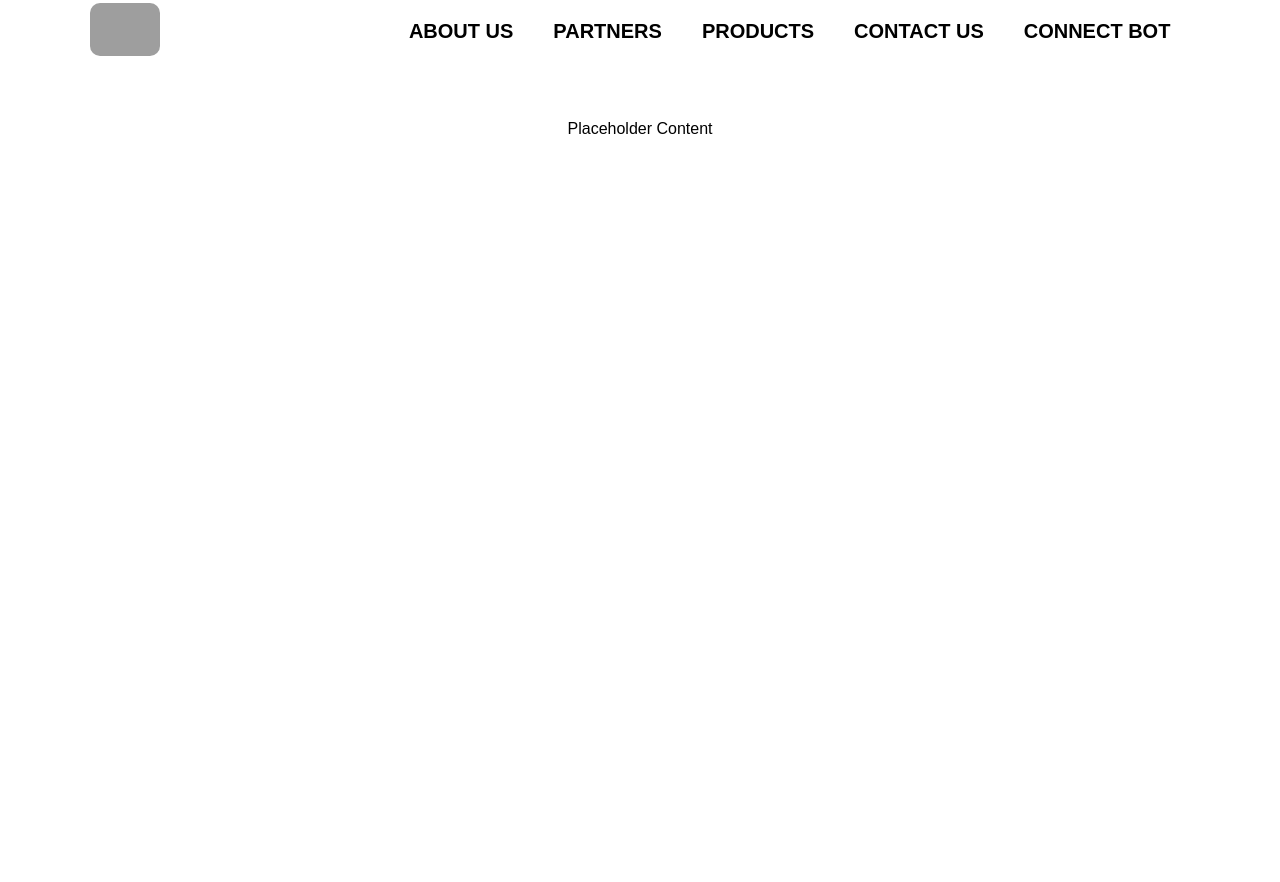
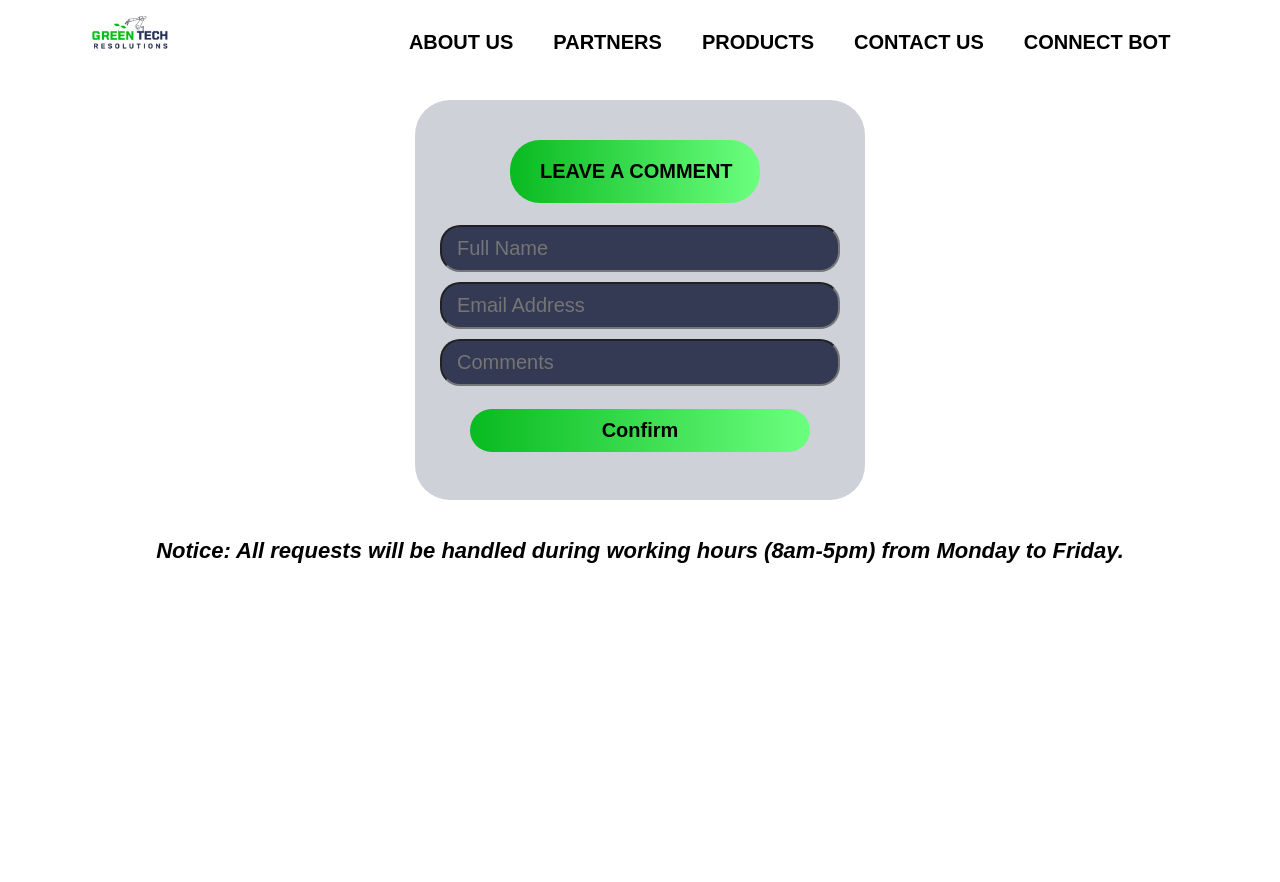
Before and after one commit to leathumbiran02/GreenTechResolutions, a PHP site: page /contact_us.php in a window 1280 px wide. After the commit the page ends 563 px from the top, so only its background shows below. Run offline with PHP 8.4, Linux system fonts and the light colour scheme; grey boxes are pictures that could not be loaded.

Commit message:
Added the contact us form, addressed errors and did styling.

```diff
--- a/greentech_resolutions/contact_us.php
+++ b/greentech_resolutions/contact_us.php
@@ -12,8 +12,83 @@
         <link rel="stylesheet" href="style.css">
 
         <style>
-            .hero{ /* Centering the text: */
-                text-align: center;
+            p{
+                margin-top: 20px;
+                color: black;
+                font-size: 22px;
+                font-weight: bold;
+            }
+            .form-box{ /* For the form */
+                width: 450px;
+                height:400px;
+                position: relative;
+                margin: 0 auto;
+                background-color: #CED1D8;
+                border-radius: 35px;
+                padding: 5px;
+                overflow: hidden;
+            }
+            .register_login_btn_box{
+                width: 260px;
+                margin: 35px auto;
+                position: relative;
+                box-shadow: none;
+                border-radius: 30px;
+            }
+            .toggle_register_login_btn{
+                padding: 20px 30px;
+                cursor: pointer;
+                background: transparent;
+                border: 0;
+                outline: none;
+                position: relative;
+                color: #000000;
+                font-weight: bold;
+                font-size: 20px;
+                text-transform: uppercase;
+            }
+            #btn{
+                top:0;
+                left: 0;
+                position: absolute;
+                width: 250px;
+                height: 100%;
+                background: linear-gradient(to right, #09BA20, #6cff7f);
+                border-radius: 30px;
+                transition: .5s;
+            }
+            .login_input_group{
+                top:120px;
+                position: absolute;
+                width: 400px;
+                transition: .5s;
+            }
+            .login_input_group input{
+                color: #ffffff;
+                font-size: 20px;
+            }
+            .input_field{
+                width:100%;
+                padding: 10px 15px;
+                margin: 5px 20px;
+                border-radius: 20px;
+                outline: none;
+                background-color: #343A54;
+                color: #ffffff;
+            }
+            .submit_btn{
+                width: 85%;
+                padding: 10px 30px;
+                cursor: pointer;
+                display: block;
+                margin: 0 50px;
+                background: linear-gradient(to right, #09BA20, #6cff7f);
+                color: #000000;
+                font-weight: bolder;
+                font-size: 20px;
+                border: 0;
+                outline: none;
+                border-radius: 30px;
             }
         </style>
     </head>
@@ -24,9 +99,31 @@
                 include 'menu.php';
             ?>
         </header>
+        <div class="form_page"> <!-- The body of the page: -->
+            <div class="form-box">
+                <div class="register_login_btn_box">
+                    <div id="btn"></div>
+                    <button type="button" class="toggle_register_login_btn">Leave A Comment</button>
+                </div>
 
-        <div class="hero">
-            <p>Placeholder Content</p>
+                <form class="login_input_group" id="contact_us" name = "contact_us" action="contact_us.php" method="POST" onsubmit = "return(validate_contact_us());">
+                    <!-- Full Name: -->
+                    <input type = "text" class="input_field" name = "full_name" placeholder = "Full Name"/>
+                    <!-- Email Address: -->
+                    <input type = "email" class="input_field" name = "email" placeholder = "Email Address"/>
+                    <!-- Comments: -->
+                    <input type = "text" class="input_field" name = "comments" placeholder = "Comments"/><br><br>
+                    <!-- Button to submit the details to the database: -->
+                    <button type="submit" name="contact_us_submit" class="submit_btn">Confirm</button>
+                </form>
+            </div>
+            <footer> <!-- Have a notice appear at the bottom of the page: -->
+                <div class="center-text">
+                    <br><p><i>Notice: All requests will be handled during working hours (8am-5pm) from Monday to Friday.</i></p>
+                </div>
+            </footer>
         </div>
+        <!--Use an external javascript file named validate.js to validate the form:-->
+        <script src="validate.js"></script>
     </body>
 </html>
--- a/greentech_resolutions/menu.php
+++ b/greentech_resolutions/menu.php
@@ -1,10 +1,10 @@
 <!-- This will be the code for the menu that appears on all pages in the website: -->
 
 <!-- Adding a logo that navigates to the dashboard page when logged in: -->
-<?php if(isset($_SESSION['user']) && $_SESSION['user'] == true): ?>
-    <a href="dashboard.php"><img class="logo" src="images/logo.jpg" alt="GreenTechResolutions"></a>
+<?php if(isset($_SESSION['users']) && $_SESSION['users'] == true): ?>
+    <a href="dashboard.php"><img class="logo" src="images/gtr-logo.png" alt="GreenTechResolutions"></a>
 <?php else: ?> <!-- Logo to navigate to the about us page when not logged in: -->
-    <a href="about_us.php"><img class="logo" src="images/logo.jpg" alt="GreenTechResolutions"></a>
+    <a href="about_us.php"><img class="logo" src="images/gtr-logo.png" alt="GreenTechResolutions"></a>
 <?php endif; ?>
 
 <!--Creating a clickable menu that navigates to the various pages:-->
--- a/greentech_resolutions/style.css
+++ b/greentech_resolutions/style.css
@@ -29,7 +29,7 @@ header .logo{ /* Styling the logo */
     font-weight: bolder;
     font-size: 25px;
     color: #09BA20;
-    width:70px;
+    width:80px;
     height:auto;
     border-radius: 10px;
 }
@@ -142,7 +142,7 @@ header label{
 /* Styling for the login and register form:*/
 .form-box{ /* For the form */
     width: 450px;
-    height:600px;
+    height:550px;
     position: relative;
     margin: 0 auto;
     background-color: #CED1D8;
--- a/greentech_resolutions/validate.js
+++ b/greentech_resolutions/validate.js
@@ -1,31 +1,3 @@
-//Validate the contact us form before sending the details to the database:
-function contactValidate()
-{
-    if(document.contactus.firstname.value.trim() == ""){//If First Name is empty:
-        alert("Please enter your first name");
-        document.contactus.firstname.focus();
-        return false;
-    }
-
-    if(document.contactus.lastname.value.trim() == ""){//If Last Name is empty:
-        alert("Please enter your last name");
-        document.contactus.lastname.focus();
-        return false;
-    }
-
-    if(document.contactus.email.value.trim() == ""){ //If Email is empty:
-        alert("Please enter your email address");
-        document.contactus.email.focus();
-        return false;
-    }
-
-    if(document.contactus.comments.value.trim() == ""){ //If Comments are empty:
-        alert("Please enter any comments or suggestions");
-        document.contactus.comments.focus();
-        return false;
-    }
-}
-
 /* Using Javascript to shift between both forms in the login.php file based on if the user clicks on the Login or Register button:  */
 var x=document.getElementById("login");
 var y=document.getElementById("register");
@@ -82,6 +54,7 @@ function validate_registration(){
     return true; //Alow the form to be submitted once the checkbox is checked:
 }
 
+//Validate the login form before sending the details to the database:
 function validate_login(){
     if(document.login_form.email.value.trim() == ""){ //If Email Address is empty:
         alert("Please enter your email address.");
@@ -94,3 +67,22 @@ function validate_login(){
         return false;
     }
 }
+
+//Validate the contact us form before sending the details to the database:
+function validate_contact_us(){
+    if(document.contact_us.full_name.value.trim() == ""){ //If Full Name is empty:
+        alert("Please enter your full name.");
+        document.contact_us.full_name.focus();
+        return false;
+    }
+    if(document.contact_us.email.value.trim() == ""){ //If Email Address is empty:
+        alert("Please enter your email address.");
+        document.contact_us.email.focus();
+        return false;
+    }
+    if(document.contact_us.comments.value.trim() == ""){ //If Comments is empty:
+        alert("Please enter any comments.");
+        document.contact_us.comments.focus();
+        return false;
+    }
+}
```
Also changed, not shown: greentech_resolutions/images/gtr-logo.png (added).
